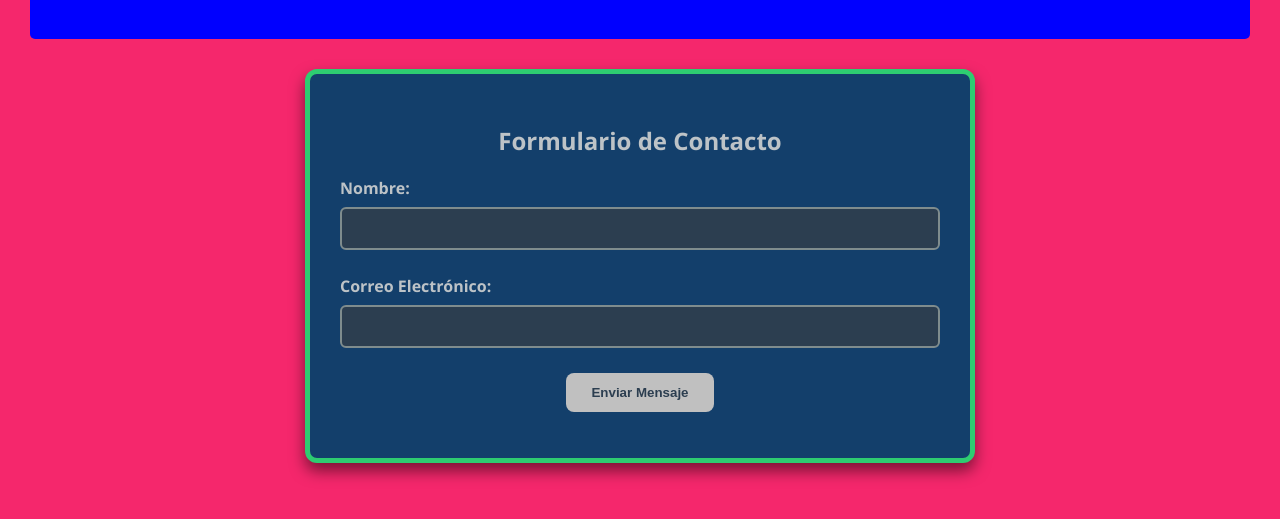
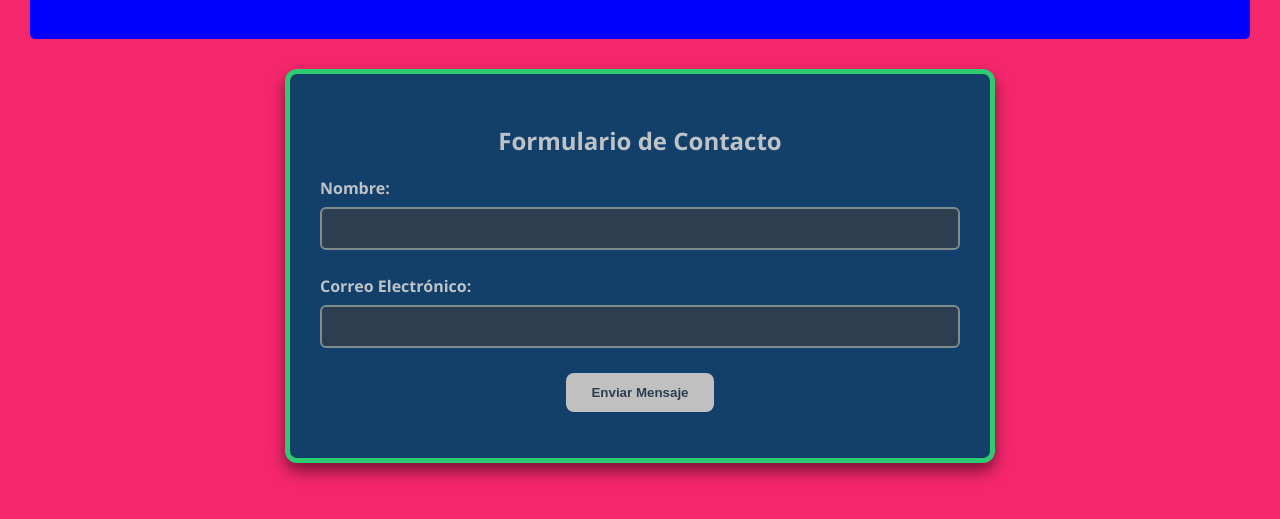
Before and after one commit to ChavezParra/mini-sitio-v5, a plain HTML site: page index.html in a window 1280 px wide. Shown: the part 117-636 px from the top of the page. Drawn offline with Linux system fonts and the light colour scheme.

Commit message:
fix: Aplica corrección del issue/blocker de email y sugerencias, manteniendo estilos personalizados

```diff
--- a/script.js
+++ b/script.js
@@ -1,7 +1,7 @@
 document.getElementById('contacto-form').addEventListener('submit', function(event) {
     event.preventDefault(); // Evita el envío por defecto del formulario
 
-    // [Suggestion implementada: Se aplica .trim() para limpiar espacios en blanco]
+    // Aplicación de .trim() para limpieza de datos
     const nombre = document.getElementById('nombre').value.trim();
     const email = document.getElementById('email').value.trim();
 
@@ -30,7 +30,7 @@ document.getElementById('contacto-form').addEventListener('submit', function(eve
     }
     // --- Fin de la validación ---
 
-    // --- 3. [CAMBIO SIGNIFICATIVO]: Flujo de UI al tener éxito ---
+    // --- 3. Flujo de UI al tener éxito ---
 
     // Ocultar el formulario
     document.getElementById('contacto-form').style.display = 'none';
--- a/styles.css
+++ b/styles.css
@@ -1,6 +1,8 @@
+/* nit: Estilos principales del Mini-Sitio | Tema Personalizado */
 body {
     font-family: 'Segoe UI', Tahoma, Geneva, Verdana, sans-serif;
 
+    /* Tu color personalizado */
     background-color: #F5276C;
     color: #ecf0f1;
     margin: 0;
@@ -9,6 +11,7 @@ body {
 }
 
 header {
+    /* Tu color personalizado */
     background-color: #0000FF;
     color: white;
     padding: 20px;
@@ -17,13 +20,15 @@ header {
 }
 
 h1, h2 {
+    /* Tu color personalizado */
     color: #bdc3c7;
 }
 
 main {
-    max-width: 600px;
+    /* suggestion fix: Cambiado a 40rem para mejor accesibilidad (en lugar de 600px) */
+    max-width: 40rem;
     margin: 0 auto;
-    background-color: #133f6b;
+    background-color: #133f6b; /* Tu color personalizado */
     padding: 30px;
     border-radius: 12px;
     border: 5px solid #2ecc71;
@@ -53,6 +58,7 @@ input[type="text"], input[type="email"] {
 }
 
 #btn-enviar {
+    /* Tu color personalizado */
     background-color: #C0C0C0;
     color: #2c3e50;
     font-weight: bold;
@@ -64,6 +70,7 @@ input[type="text"], input[type="email"] {
 }
 
 #btn-enviar:hover {
+    /* Tu color personalizado */
     background-color: #49ced8;
     transform: translateY(-2px);
 }
```
